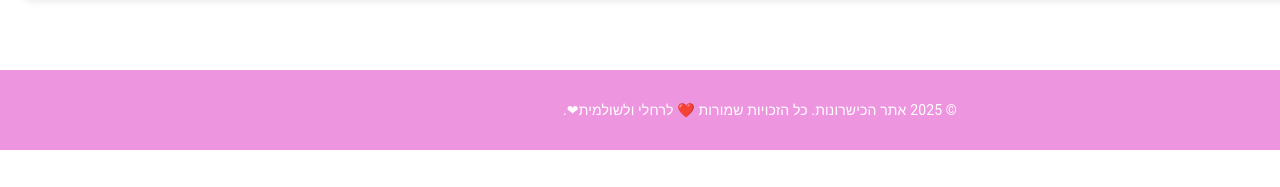
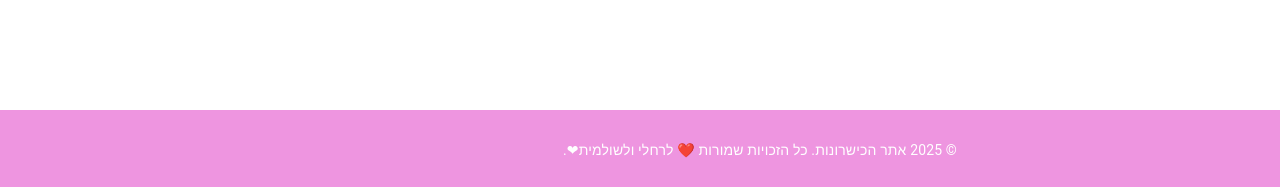
Before and after one commit to shulamit-h/Give-Get-client, a React (Create React App) app: page / in a window 1280 px wide. Shown: the part 838-1025 px from the top of the page. Before the commit the page ends 988 px from the top, so only its background shows below. Built offline with nearby package versions, Linux system fonts and the light colour scheme; no server answers.

Commit message:
תיקון פוטר 2

```diff
--- a/src/styles/HeaderFooter.css
+++ b/src/styles/HeaderFooter.css
@@ -7,8 +7,7 @@ html, body {
 .layout-container {
   display: flex;
   flex-direction: column;
-  min-height: 100vh;
-  position: relative; /* חשוב, כדי שהפוטר ידע להיתמך עליו */
+  min-height: 100vh; /* הגדרת גובה מינימלי לדף */
 }
 
 .content-container {
@@ -43,9 +42,10 @@ html, body {
   color: #fff;
   text-align: center;
   width: 100%;
-  position: absolute; /* פוטר שנדבק לתחתית */
-  bottom: 0; /* תמיד בתחתית */
+  margin-top: auto; /* דוחף את הפוטר לתחתית */
 }
+
+
   .layout-container {
     width: 1520px;
   }
```
